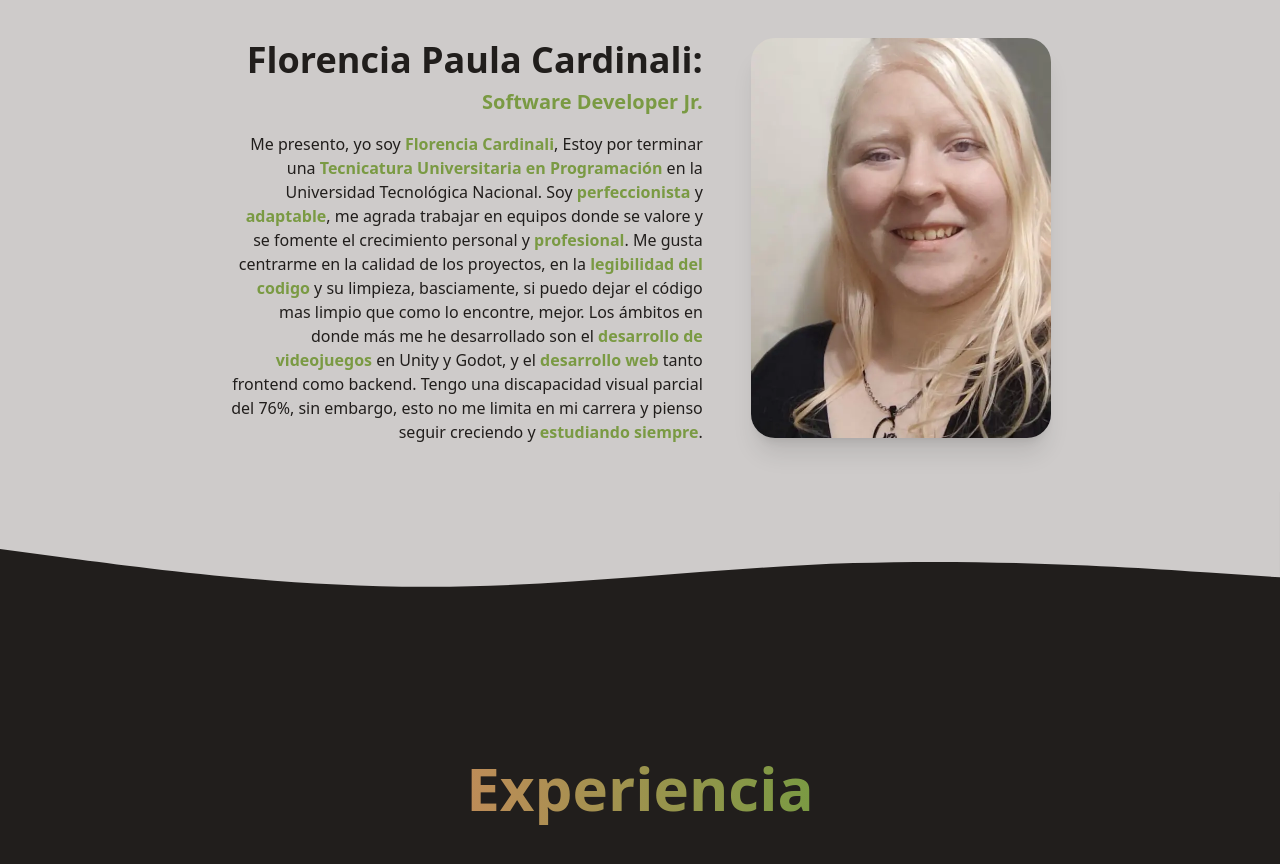
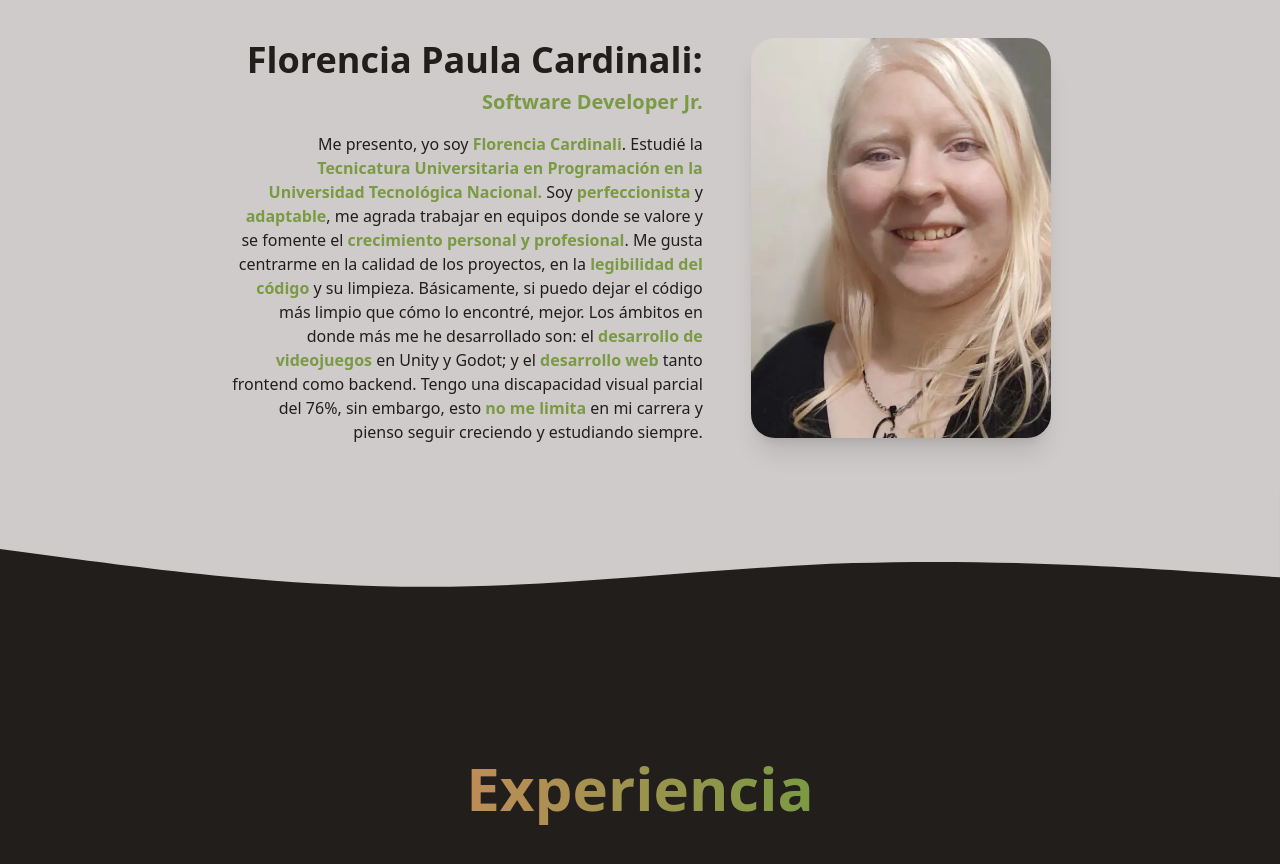
Before and after one commit to FlorCardinali/Portfolio, a React (Vite) app in the folder vite/: page / in a window 1280 px wide. Shown: the part 920-1784 px from the top of the page. Built offline with nearby package versions, Linux system fonts and the light colour scheme; what tailwindcss-animated would draw is missing.

Commit message:
retoques de ortografia

```diff
--- a/vite/src/components/AboutMe.jsx
+++ b/vite/src/components/AboutMe.jsx
@@ -15,11 +15,7 @@ const AboutMe = () => {
                         </div>
 
                         <p id="about-text">
-                        Me presento, yo soy <span className={spam_style}>Florencia Cardinali</span>, Estoy por terminar una <span className={spam_style}>Tecnicatura Universitaria en Programación</span> en la Universidad Tecnológica Nacional.
-                        Soy <span className={spam_style}>perfeccionista</span> y <span className={spam_style}>adaptable</span>, me agrada trabajar en equipos donde se valore y se fomente el crecimiento personal y <span className={spam_style}>profesional</span>.
-                        Me gusta centrarme en la calidad de los proyectos, en la <span className={spam_style}>legibilidad del codigo</span> y su limpieza, basciamente, si puedo dejar el código mas limpio que como lo encontre, mejor.
-                        Los ámbitos en donde más me he desarrollado son el  <span className={spam_style}>desarrollo de videojuegos</span> en Unity y Godot, y el <span className={spam_style}>desarrollo web </span> tanto frontend como backend.
-                        Tengo una discapacidad visual parcial del 76%, sin embargo, esto no me limita en mi carrera y pienso seguir creciendo y <span className={spam_style}>estudiando siempre</span>.
+                        Me presento, yo soy <span className={spam_style}>Florencia Cardinali</span>. Estudié la <span className={spam_style}>Tecnicatura Universitaria en Programación en la Universidad Tecnológica Nacional.</span> Soy <span className={spam_style}>perfeccionista</span> y <span className={spam_style}>adaptable</span>, me agrada trabajar en equipos donde se valore y se fomente el <span className={spam_style}>crecimiento personal y profesional</span>. Me gusta centrarme en la calidad de los proyectos, en la <span className={spam_style}>legibilidad del código</span> y su limpieza. Básicamente, si puedo dejar el código más limpio que cómo lo encontré, mejor. Los ámbitos en donde más me he desarrollado son: el <span className={spam_style}>desarrollo de videojuegos</span> en Unity y Godot; y el <span className={spam_style}>desarrollo web</span> tanto frontend como backend. Tengo una discapacidad visual parcial del 76%, sin embargo, esto <span className={spam_style}>no me limita</span> en mi carrera y pienso seguir creciendo y estudiando siempre.
                         </p>
                     </article>
                     <div className="rounded-3xl  min-w-[300px] min-h-[400px] max-h-[500px] bg-cover bg-center bg-no-repeat bg-[url('/foto-about.webp')] shadow-xl">
```
